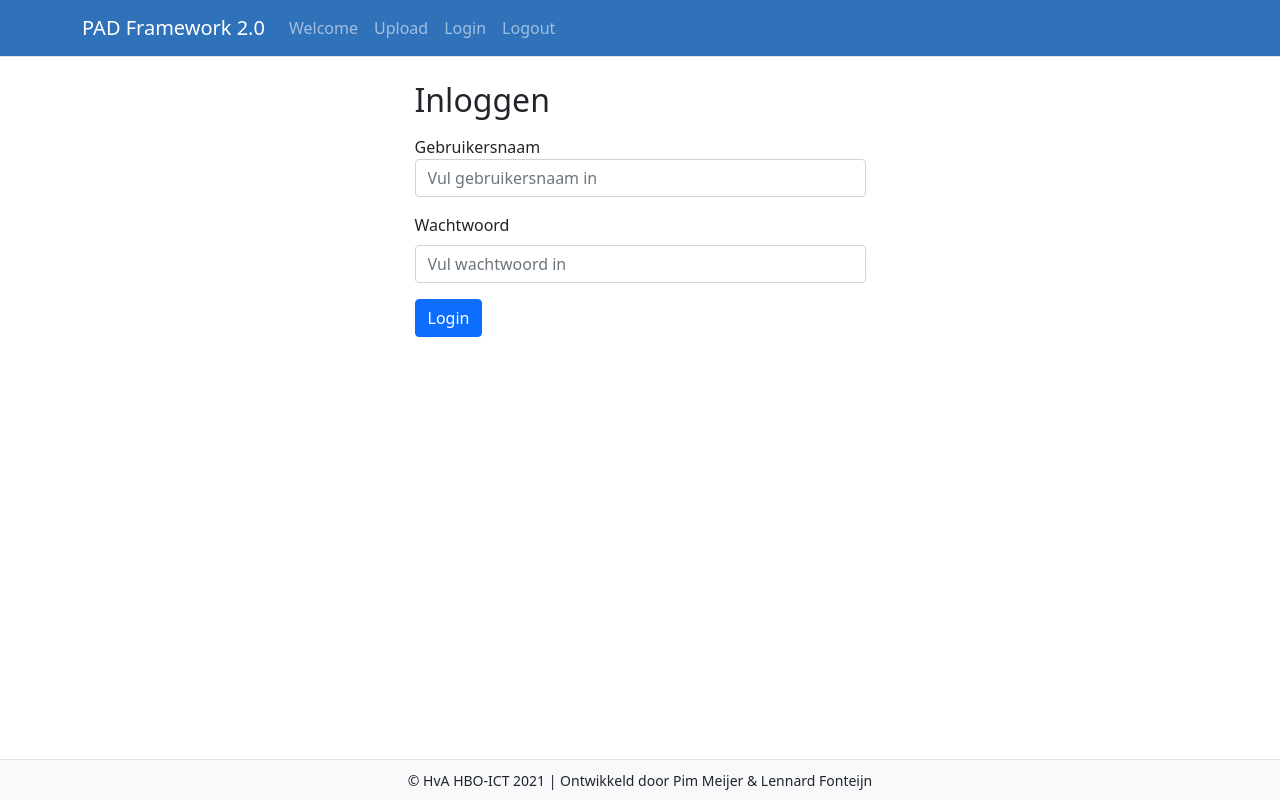
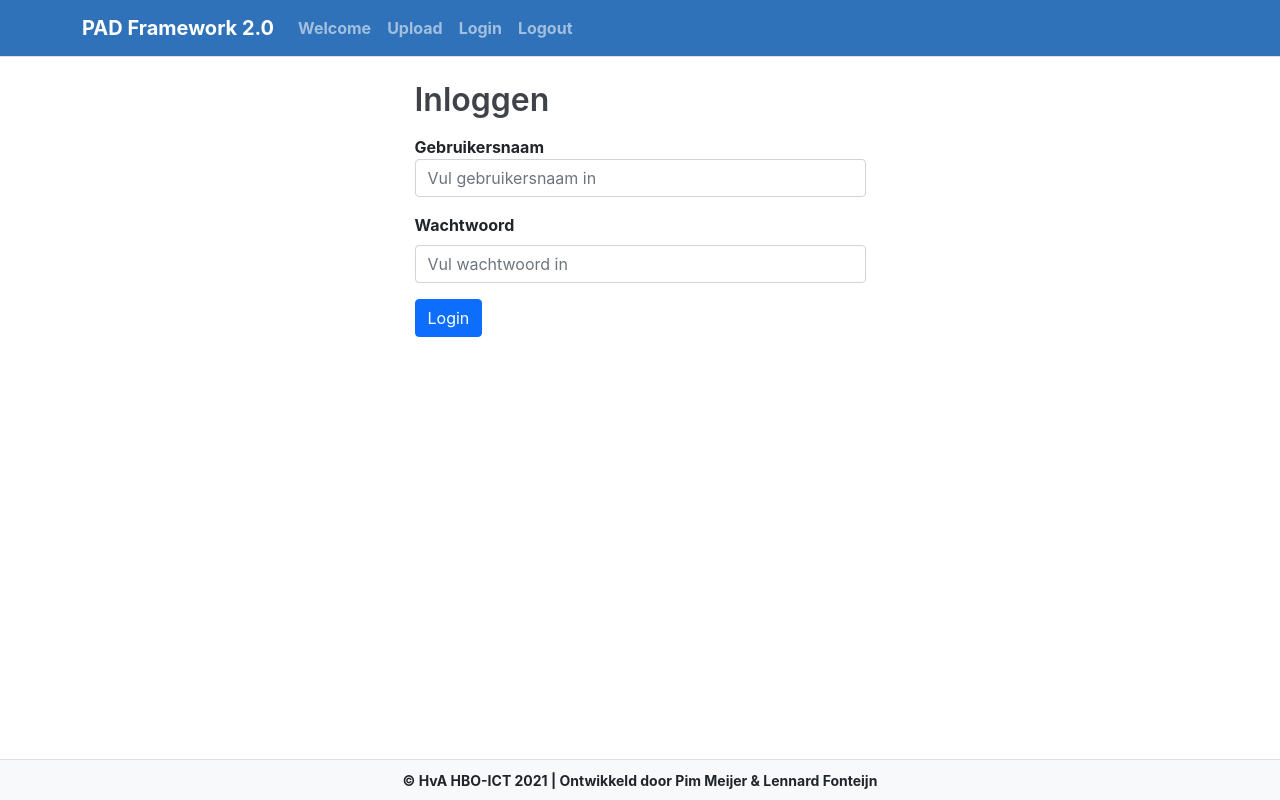
Before and after one commit to lisanne-lin/postduif, a plain HTML site: page src/index.html in a window 1280 px wide. Drawn offline with Linux system fonts and the light colour scheme.

Commit message:
styles toegevoegd
default styles toegevoegd aan default.css, bootstrap ingeladen

```diff
--- a/src/assets/css/defaults.css
+++ b/src/assets/css/defaults.css
@@ -1,3 +1,42 @@
+@import url('https://fonts.googleapis.com/css2?family=Archivo:ital,wght@0,100;0,200;0,300;0,400;0,500;0,600;0,700;0,800;0,900;1,100;1,200;1,300;1,400;1,500;1,600;1,700;1,800;1,900&display=swap');
+body{
+    font-family: 'Archivo', sans-serif;
+    font-weight: bold;
+}
+
+/* Variables */
+:root {
+    --main: #FCFC62;
+    --secondary: #015F3D;
+    --gray-100: #015F3D;
+    --gray-300: #CDD0D4;
+    --gray-500: #CDD0D4;
+    --gray-800: #40424A;
+    --black: #222328;
+    --status-bezorgd: #2DD034;
+    --status-onderweg: #2DD034;
+}
+
+/* Defaults */
+* {
+    margin: 0;
+    padding: 0;
+    box-sizing: border-box;
+    -moz-box-sizing: border-box;
+    -webkit-box-sizing: border-box;
+    font-family: 'Inter', sans-serif;
+}
+h1,h2,h3,h4,h5,h6 {
+    font-weight: 600;
+    color: var(--gray-800);
+}
+p {
+    color: var(--black);
+}
+.muted-text {
+    color: var(--gray-300);
+}
+
 footer {
     position: fixed;
     left: 0;
--- a/src/assets/css/pages/style.css
+++ b/src/assets/css/pages/style.css
@@ -0,0 +1 @@
+@import url(../defaults.css);
```
Also changed, not shown: src/html_views/index.html (+32 -0 lines), 3 other files.
